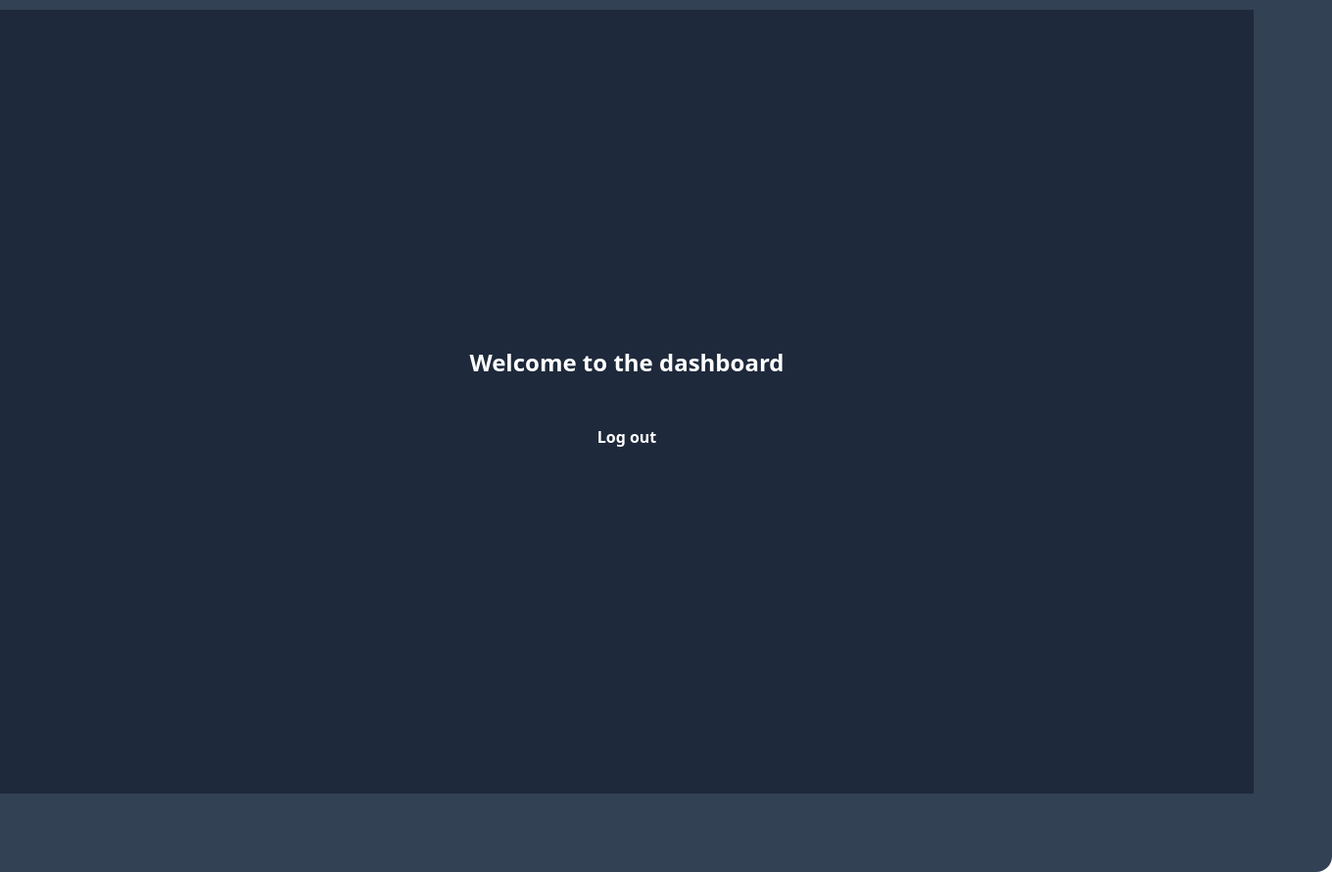
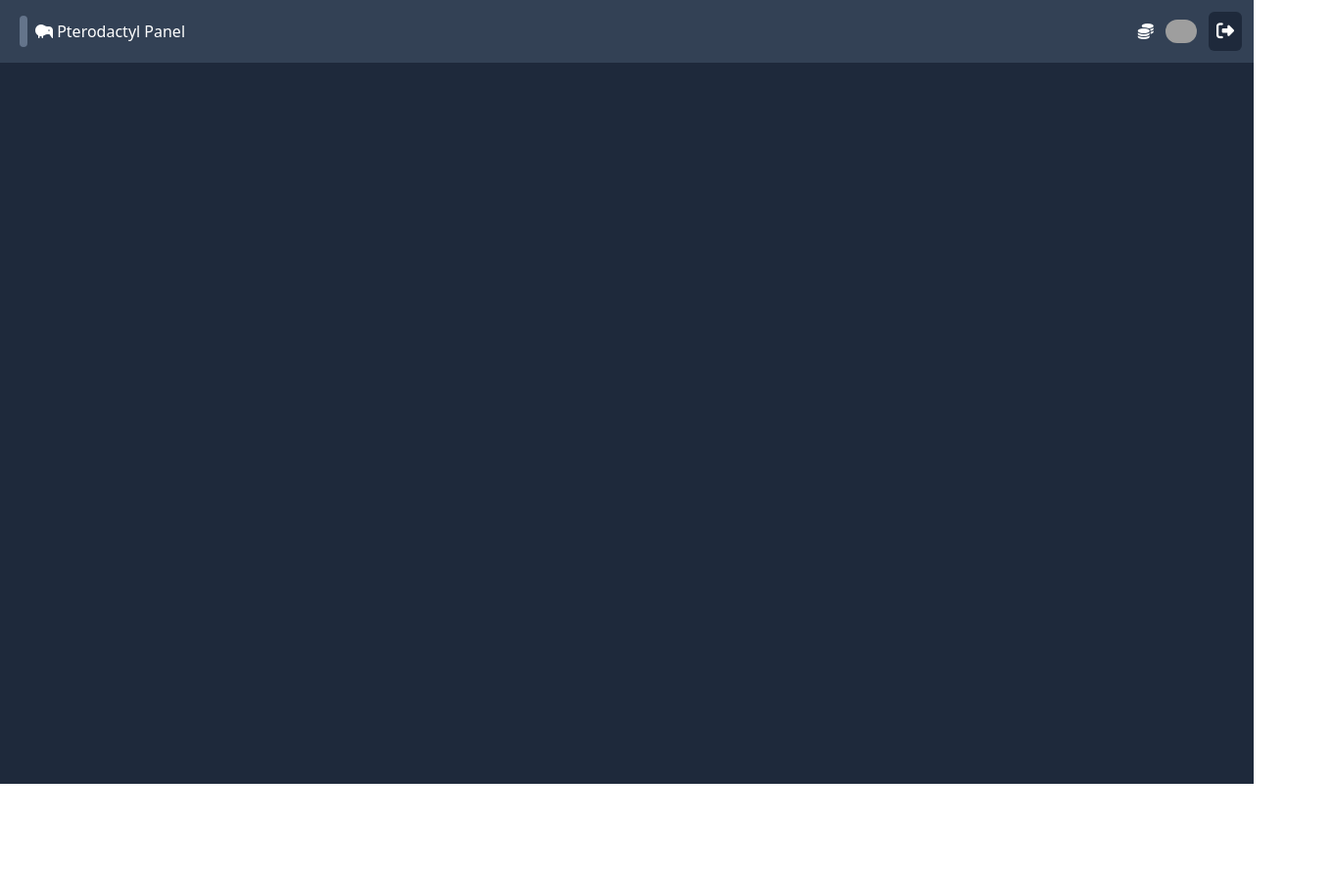
Before and after one commit to PanelManager/panel, a website: page views/dash.html in a window 1280 px wide. Shown: the whole page at 98% size, 1360 px wide, since content can reach past the window. After the commit the page ends 800 px from the top, so only its background shows below. Drawn offline with nearby package versions, Linux system fonts and the light colour scheme; files that its build step writes are made by us from their sources; grey boxes are pictures that could not be loaded.

Commit message:
dash frontend

```diff
--- a/views/dash.html
+++ b/views/dash.html
@@ -1,14 +1,36 @@
-{% extends "template.html" %}
-
+<!DOCTYPE html>
+<html lang="en">
+<head>
+  <meta charset="UTF-8">
+  <meta name="viewport" content="width=device-width, initial-scale=1.0">
+  <link rel="stylesheet" href="/css/tailwind.css">
+  <link rel="stylesheet" href="https://cdnjs.cloudflare.com/ajax/libs/font-awesome/6.5.2/css/all.min.css" integrity="sha512-SnH5WK+bZxgPHs44uWIX+LLJAJ9/2PkPKZ5QiAj6Ta86w+fsb2TkcmfRyVX3pBnMFcV7oQPJkl9QevSCWr3W6A==" crossorigin="anonymous" referrerpolicy="no-referrer" />
   {% block head %}
-<title>PanelMgr | Dashboard</title>
   {% endblock %}
-
-{% block content %}
-<div class="w-screen h-screen flex flex-col items-center justify-center bg-slate-800">
-  <h1 class="text-2xl text-white font-bold mb-5">Welcome to the dashboard</h1>
+</head>
+<body class="w-screen h-screen">
+  <div class="w-screen flex flex-col h-screen">
+    <div class="w-screen h-16 bg-slate-700 flex flex-row items-center p-3 justify-between">
+      <div class="w-max flex flex-row items-center">
+        <p class="text-white font-bold text-lg">{{ hostname }}</p>
+        <div class="bg-slate-500 w-2 h-8 rounded-2xl m-2"></div>
+        <a class="text-white text-base" href={{ pterourl }}><i class="fa-solid fa-kiwi-bird"></i>&nbsp;Pterodactyl Panel</a>
+      </div>
+      <div class="w-max flex flex-row items-center justify-between">
+        <p class="text-white text-base  m-1"><i class="fa-solid fa-coins"></i>&nbsp;{{ credits }}</p>
+        <div class="flex flex-row items-center  m-1">
+          <img src={{ "https://gravatar.com/avatar/" + gravatarhash}} class="w-8 rounded-2xl mr-2">
+          <p class="text-white text-lg">{{ username }}</p>
+        </div>
         <form action="/auth/logout" method="post">
-    <button class="bg-slate-800 hover:bg-slate-600 duration-300 text-white font-bold rounded-md h-10 w-40 mt-5" type="submit">Log out</button>
+          <button class="bg-slate-800 hover:bg-slate-600 duration-300 text-white font-bold rounded-md p-2" type="submit"><i class="fa-solid fa-right-from-bracket text-white text-lg"></i></button>
         </form>
       </div>
+    </div>
+    <div class="w-screen h-max flex flex-col flex-grow items-center justify-center bg-slate-800">
+    {% block content %}
     {% endblock %}
+    </div>
+  </div>
+</body>
+</html>
```
Also changed, not shown: routes/index.js (+5 -3 lines). Lines whose indentation alone changed are shown as unchanged.
